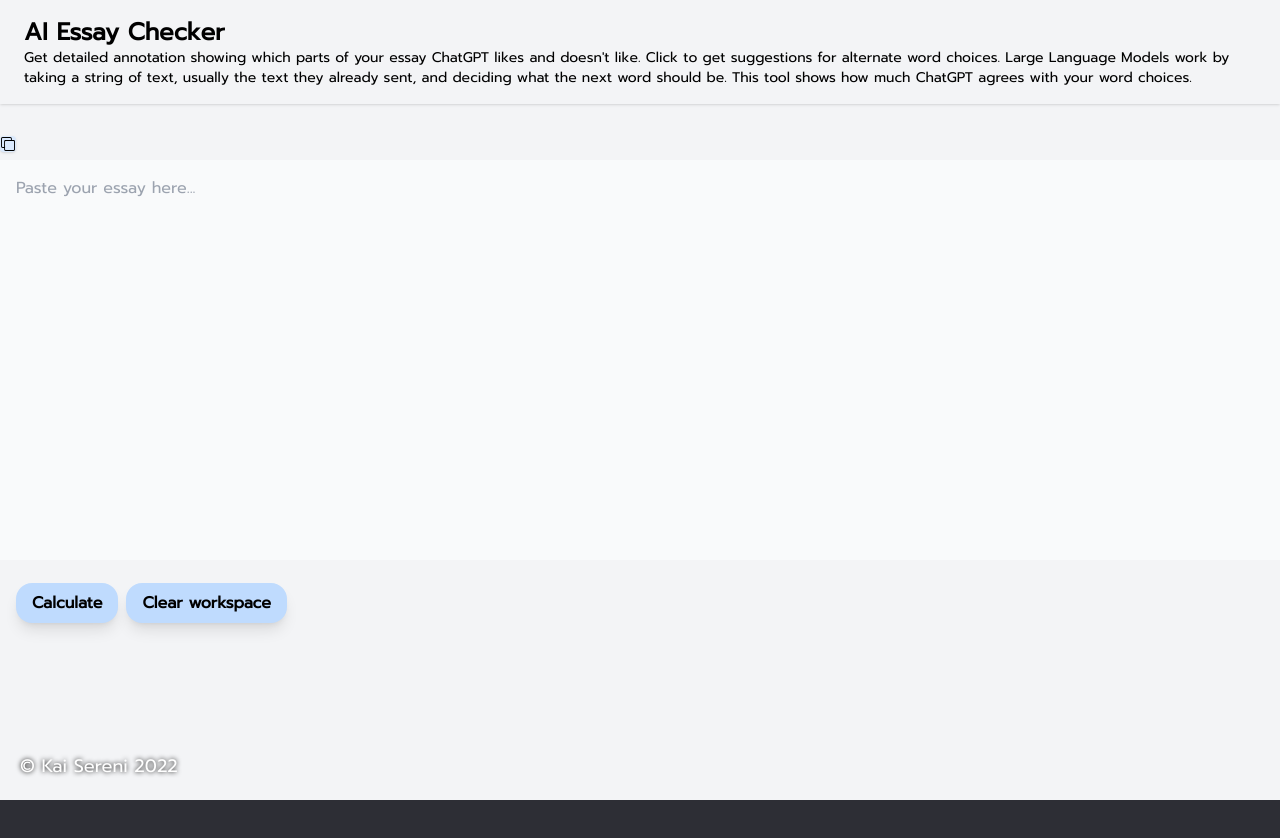
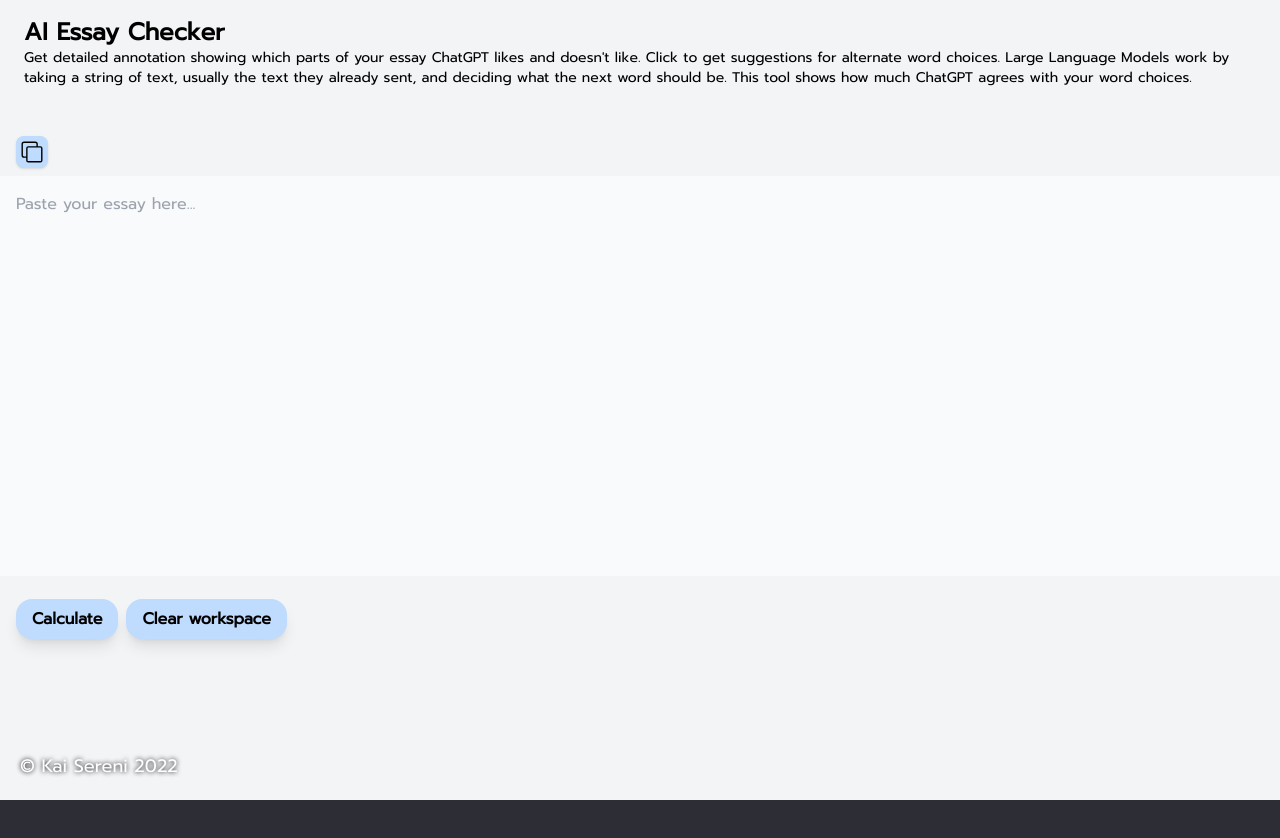
Before and after one commit to KaiSereni/KaiGalleryReact, a Next.js app: page /coding/essay_fixer in a window 1280 px wide. Shown: the top 838 px of the page. Built offline with nearby package versions, Linux system fonts and the light colour scheme.

Commit message:
in progress

```diff
--- a/src/app/coding/essay_fixer/page.tsx
+++ b/src/app/coding/essay_fixer/page.tsx
@@ -28,7 +28,7 @@
 
     return (
         <div className="absolute block w-full h-full bg-gray-100">
-            <div className="block h-min w-full shadow text-2xl p-4 pl-6 justify-start items-center">
+            <div className="block h-min w-full text-2xl p-4 pl-6 justify-start items-center">
                 <div className="font-bold">
                     AI Essay Checker
                 </div>
@@ -38,7 +38,7 @@
             </div>
             <img
                 src={copy.src}
-                className="mt-8 mb-2 w-4 h-4 bg-blue-100 rounded shadow cursor-pointer hover:scale-105 duration-200"
+                className="relative mt-8 mb-2 ml-4 w-8 h-8 p-1 bg-blue-200 rounded-lg shadow cursor-pointer hover:scale-105 duration-200"
                 onClick={() => {
 
                 }}
```
